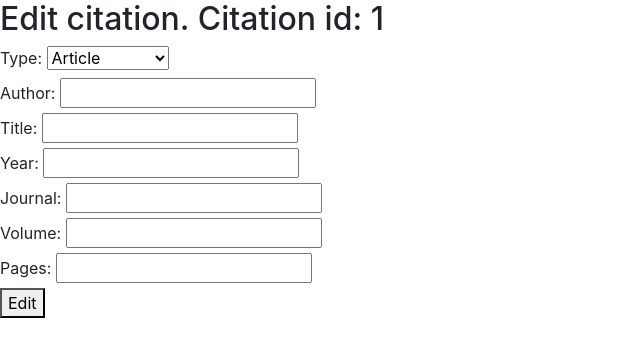
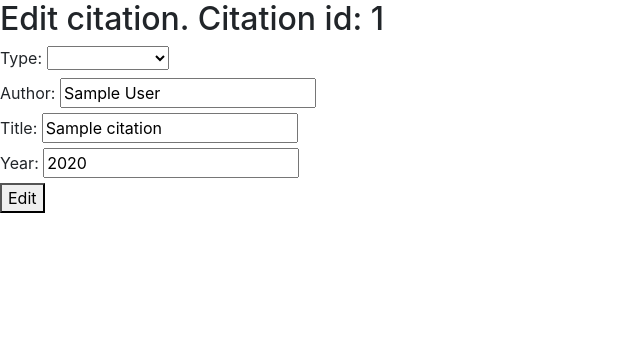
Before and after one commit to keranenkirill/LatexLab, a Flask app: template src/templates/edit_citation.html in a window 1280 px wide. Shown: the top 357 px of the page, without its empty margins (0-640 px from the left). Run offline with Flask 3, Linux system fonts and the light colour scheme; the template is opened without the code that fills it: most values are stand-ins (such as "Sample title", 1, 10 or a date in 2020); some libraries are stand-ins or nearby versions.

Commit message:
Add prefill for edit citation

```diff
--- a/src/app.py
+++ b/src/app.py
@@ -1,7 +1,7 @@
 from flask import flash, jsonify, redirect, render_template, request
 from config import app, test_env
 from db_helper import reset_db
-from repositories.citation_repository import create_citation, get_citations
+from repositories.citation_repository import create_citation, get_citations, get_citation
 from repositories.citation_repository import del_citation, update_citation
 from util import validate_citation_form
 
@@ -38,7 +38,8 @@ def citation_creation():
 
 @app.route("/edit_citation/<int:citation_id>", methods=["GET"])
 def edit_citation(citation_id):
-    return render_template("edit_citation.html", citation_id=citation_id)
+    citation = get_citation(citation_id)
+    return render_template("edit_citation.html", citation_id=citation_id, citation=citation)
 
 
 @app.route("/update_citation/<int:citation_id>", methods=["POST"])
--- a/src/templates/edit_citation.html
+++ b/src/templates/edit_citation.html
@@ -26,35 +26,35 @@ Edit Citation
     </select>
     <div>
         <label for="author">Author:</label>
-        <input type="text" name="author" required>
+        <input type="text" name="author" value="{{citation.author}}" required>
     </div>
         <label for="title">Title:</label>
-        <input type="text" name="title" required>
+        <input type="text" name="title" value="{{citation.title}}" required>
     <div>
         <label for="year">Year:</label>
-        <input type="number" name="year" required>
+        <input type="number" name="year" value="{{citation.year}}" required>
     </div>
     <div class="inproceedings changing_field">
         <label for="booktitle" id="booktitle_label" >Booktitle:</label>
-        <input type="text" name="booktitle" >
+        <input type="text" name="booktitle" value="{{citation.booktitle}}">
     </div>
     <div class="article changing_field">
 
         <label for="journal" id="journal_label" >Journal:</label>
-        <input type="text" name="journal" >
+        <input type="text" name="journal" value="{{citation.journal}}">
     </div>
     <div class="article changing_field">
         <label for="volume" id="volume_id" >Volume:</label>
-        <input type="text" name="volume" >
+        <input type="text" name="volume" value="{{citation.volume}}">
 
     </div>
     <div class="article changing_field">
         <label for="pages" id="pages_id" >Pages:</label>
-        <input type="text" name="pages" >
+        <input type="text" name="pages" value="{{citation.pages}}">
     </div>
     <div class="book changing_field">
         <label for="publisher" id="publisher_id" >Publisher:</label>
-        <input type="text" name="publisher">
+        <input type="text" name="publisher" value="{{citation.publisher}}">
     </div>
 
 
@@ -64,6 +64,12 @@ Edit Citation
 </form>
 
 <script>
+    document.addEventListener('DOMContentLoaded', function() {
+        var citationType = "{{citation.type}}";
+        var selectElement = document.getElementById('type');
+        selectElement.value = citationType;
+    });
+
     function changeFields(){
         var type = document.querySelector('select[name="type"]').value;
 
```
Also changed, not shown: src/repositories/citation_repository.py (+18 -0 lines).
